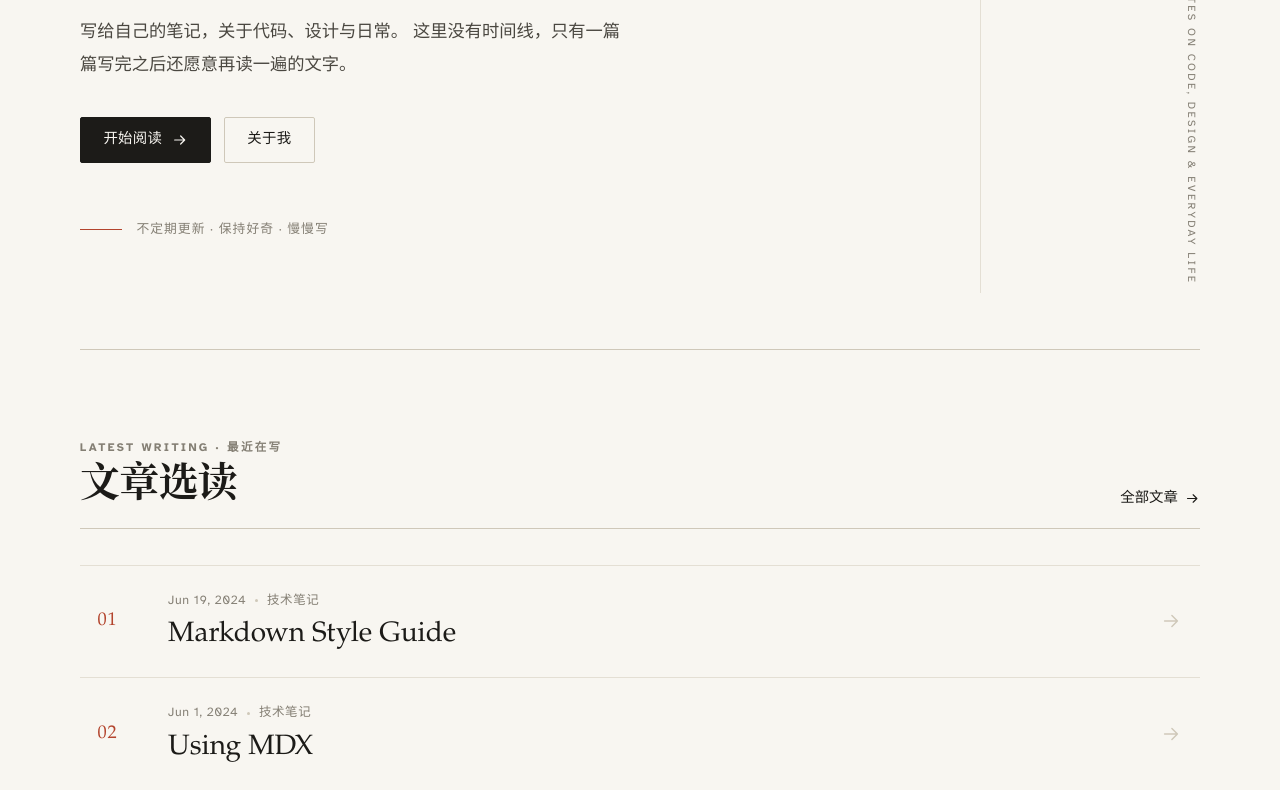
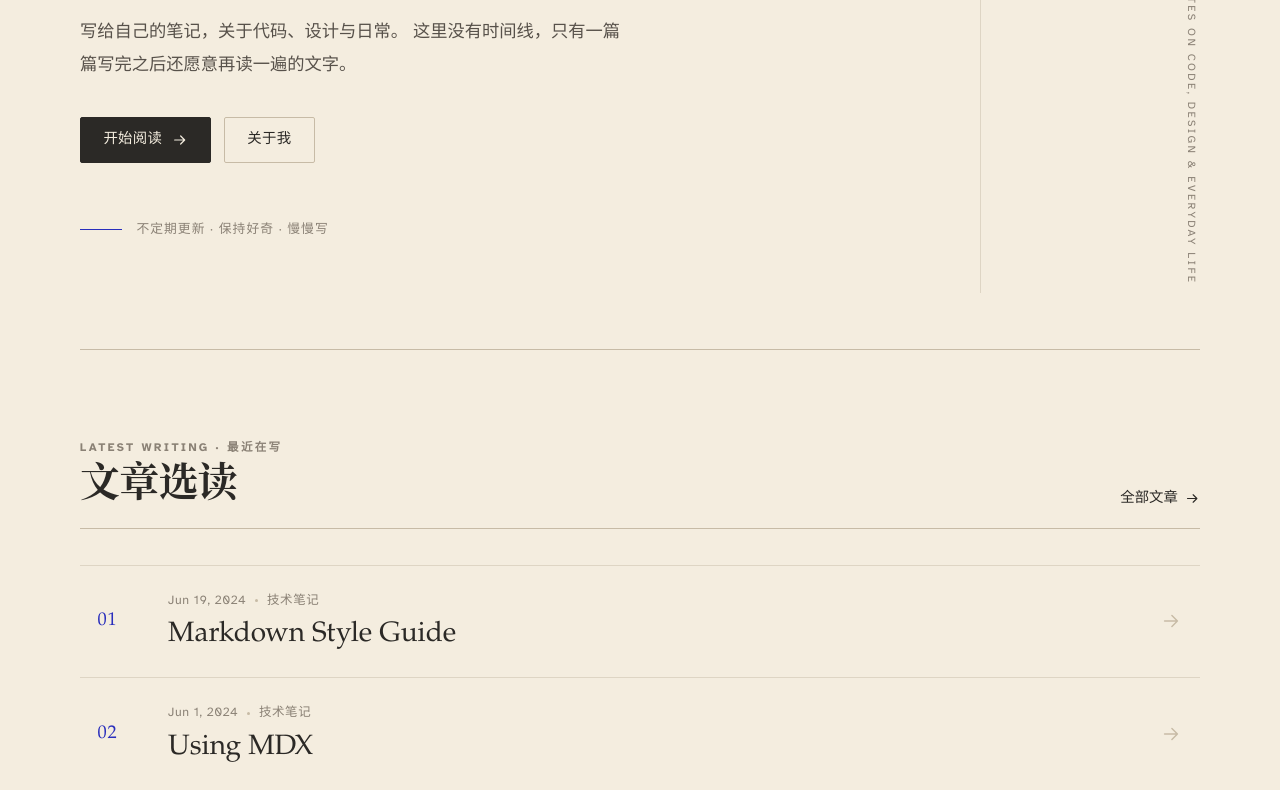
Before and after one commit to someoneoncesaid/astro-blog, an Astro site: page / in a window 1280 px wide. Shown: the part 405-1195 px from the top of the page. Built offline with nearby package versions, Linux system fonts and the light colour scheme; Astro itself is replaced by a stand-in of ours.

Commit message:
Recolor theme to ultramarine blue from reference illustration
- Sample palette from illustration: ultramarine #292ebc, warm paper #f0e7d6, graphite #514c47
- Replace vermilion accent with ultramarine across light and dark tokens
- Warm up paper/surface tones and shift ink toward graphite
- Brighten accent to #8e93ff in dark theme for contrast
- Update theme-color meta and favicon to a blue quotation-mark pair

```diff
--- a/src/components/BaseHead.astro
+++ b/src/components/BaseHead.astro
@@ -16,8 +16,8 @@ const { title, description, image = '/blog-placeholder-1.jpg' } = Astro.props;
 <meta name="viewport" content="width=device-width,initial-scale=1" />
 <link rel="icon" type="image/svg+xml" href="/favicon.svg" />
 <meta name="generator" content={Astro.generator} />
-<meta name="theme-color" content="#f8f6f1" media="(prefers-color-scheme: light)" />
-<meta name="theme-color" content="#141412" media="(prefers-color-scheme: dark)" />
+<meta name="theme-color" content="#f4eddf" media="(prefers-color-scheme: light)" />
+<meta name="theme-color" content="#17181c" media="(prefers-color-scheme: dark)" />
 
 <!-- 在首屏绘制前确定主题，避免明暗切换闪烁 -->
 <script is:inline>
--- a/src/styles/global.css
+++ b/src/styles/global.css
@@ -1,6 +1,6 @@
 /*
  * Ink & Paper — 编辑排版式个人博客视觉系统
- * 暖纸色 / 衬线标题 / 朱砂红点缀 / 杂志式栏线与编号
+ * 暖纸色 / 石墨黑 / 群青蓝点缀 / 衬线标题 / 杂志式栏线与编号
  * 所有视觉变量集中在 :root，暗色主题由 [data-theme="dark"] 覆盖。
  */
 
@@ -22,21 +22,22 @@
 :root {
 	color-scheme: light;
 
-	--paper: #f8f6f1;
-	--surface: #ffffff;
-	--surface-soft: #f1eee7;
-	--ink: #1c1b18;
-	--ink-soft: #4a4740;
-	--muted: #847f74;
-	--line: #e4dfd4;
-	--line-strong: #cfc8b9;
-	--accent: #b3442d;
-	--accent-strong: #8d3320;
-	--accent-soft: #f2e3dd;
-	--code-bg: #232220;
-	--code-fg: #ece7dc;
-	--shadow-sm: 0 1px 2px rgba(28, 27, 24, 0.05);
-	--shadow-md: 0 2px 6px rgba(28, 27, 24, 0.05), 0 18px 44px rgba(28, 27, 24, 0.09);
+	/* 取自参考插画：暖纸 #f0e7d6 / 石墨 #514c47 / 群青蓝 #292ebc */
+	--paper: #f4eddf;
+	--surface: #fbf7ef;
+	--surface-soft: #ece4d4;
+	--ink: #2b2926;
+	--ink-soft: #57514a;
+	--muted: #8a8175;
+	--line: #ded5c4;
+	--line-strong: #c7bba6;
+	--accent: #292ebc;
+	--accent-strong: #1d218f;
+	--accent-soft: #e2e3f5;
+	--code-bg: #2b2926;
+	--code-fg: #f1e9d9;
+	--shadow-sm: 0 1px 2px rgba(43, 41, 38, 0.05);
+	--shadow-md: 0 2px 6px rgba(43, 41, 38, 0.05), 0 18px 44px rgba(43, 41, 38, 0.09);
 
 	--font-serif: "Iowan Old Style", "Palatino Linotype", Palatino, "Songti SC",
 		"Noto Serif CJK SC", "Source Han Serif SC", Georgia, serif;
@@ -54,19 +55,20 @@
 :root[data-theme="dark"] {
 	color-scheme: dark;
 
-	--paper: #141412;
-	--surface: #1c1b19;
-	--surface-soft: #24231f;
-	--ink: #f2efe8;
-	--ink-soft: #c6c1b7;
-	--muted: #948e82;
-	--line: #302e29;
-	--line-strong: #49463e;
-	--accent: #e08164;
-	--accent-strong: #f0a088;
-	--accent-soft: #3a2721;
-	--code-bg: #0d0d0c;
-	--code-fg: #e9e4d9;
+	/* 暗色下群青蓝提亮为 #8e93ff，保证深底上的可读性 */
+	--paper: #17181c;
+	--surface: #1e1f25;
+	--surface-soft: #26272e;
+	--ink: #f1eee7;
+	--ink-soft: #c4c0b8;
+	--muted: #928d86;
+	--line: #33343c;
+	--line-strong: #4b4c56;
+	--accent: #8e93ff;
+	--accent-strong: #b0b4ff;
+	--accent-soft: #282a48;
+	--code-bg: #101114;
+	--code-fg: #ece9e2;
 	--shadow-sm: 0 1px 2px rgba(0, 0, 0, 0.3);
 	--shadow-md: 0 2px 6px rgba(0, 0, 0, 0.3), 0 18px 44px rgba(0, 0, 0, 0.28);
 }
@@ -307,7 +309,7 @@ pre > code {
 .btn--primary:hover {
 	background: var(--accent);
 	border-color: var(--accent);
-	color: #fff;
+	color: var(--surface);
 }
 
 /* 暗色主题下强调色变浅，hover 文字须换成深色以保证对比度 */
```
Also changed, not shown: public/favicon.svg.
